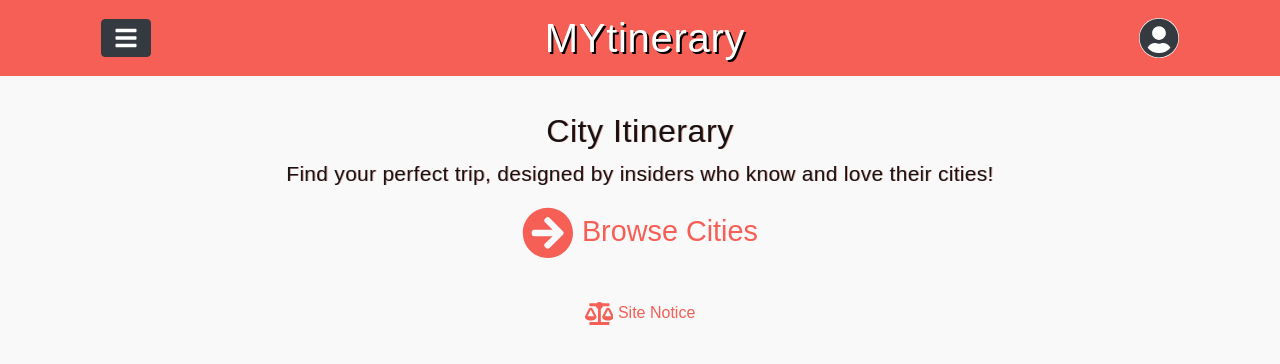
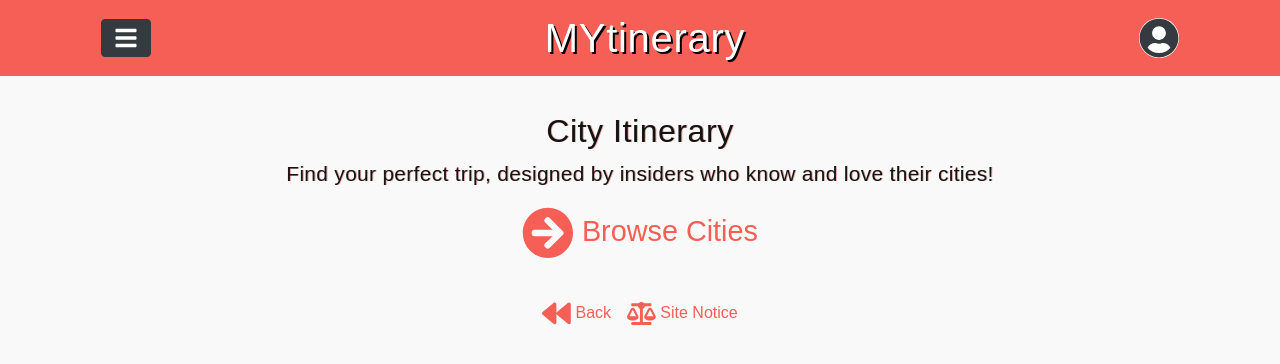
Before and after one commit to repetitioestmaterstudiorum/react-ts-city-itinerary, a React (Create React App) app in the folder front-end/: page / in a window 1280 px wide. Shown: the top 364 px of the page. Built offline with nearby package versions, Linux system fonts and the light colour scheme; no server answers.

Commit message:
back button

```diff
--- /dev/null
+++ b/front-end/src/components/BackButton.tsx
@@ -0,0 +1,24 @@
+import React, { FC, Fragment } from "react";
+import { useHistory } from "react-router-dom";
+import { Link } from "react-router-dom";
+import { FaBackward } from "react-icons/fa";
+
+const BackButton: FC = () => {
+  let history = useHistory();
+
+  return (
+    <Fragment>
+      <Link
+        className="nav-link"
+        style={{ padding: "0.5rem" }}
+        to="#"
+        onClick={() => history.goBack()}
+      >
+        <FaBackward />
+        {" Back"}
+      </Link>
+    </Fragment>
+  );
+};
+
+export default BackButton;
--- a/front-end/src/components/Profile.tsx
+++ b/front-end/src/components/Profile.tsx
@@ -5,8 +5,13 @@ import { Button } from "react-bootstrap";
 import axios from "axios";
 
 const Profile: FC = () => {
-  const [currentUser] = useContext(CurrentUserContext);
+  const [currentUser, setToken] = useContext(CurrentUserContext);
   const [likedItineraries, setLikedItineraries] = useState<Itineraries>();
+
+  const handleLogout = () => {
+    localStorage.clear();
+    setToken("");
+  };
 
   useEffect(() => {
     if (currentUser) {
@@ -32,6 +37,7 @@ const Profile: FC = () => {
     <div className="container pt-1 pb-1 text-center">
       <h1>Your profile</h1>
       {currentUser && currentUser.email ? (
+        <Fragment>
           <div className="row" style={{ maxWidth: "500px", margin: "auto" }}>
             <div className="col-sm-3 pt-2 pb-1">
               <img
@@ -83,6 +89,10 @@ const Profile: FC = () => {
               </div>
             </div>
           </div>
+          <button className="btn btn-primary pb-2" onClick={handleLogout}>
+            Log out
+          </button>
+        </Fragment>
       ) : (
         <Fragment>
           <Link to="/log-in">
--- a/front-end/src/components/layout/Footer.tsx
+++ b/front-end/src/components/layout/Footer.tsx
@@ -1,11 +1,13 @@
-import React, { useEffect, useState } from "react";
+import React, { FC, Fragment, useEffect, useState } from "react";
 import { withRouter, RouteComponentProps } from "react-router-dom";
 import { Link } from "react-router-dom";
 import { FaHome, FaBalanceScale } from "react-icons/fa";
+import BackButton from "../BackButton";
 
-const Footer: React.FC<RouteComponentProps> = props => {
+const Footer: FC<RouteComponentProps> = props => {
   // RouteComponentProps defines the prop types
-  const [isLanding, setIsLanding] = useState(); // like setState, 1st argument: the state, 2nd arugument: the function that will change the state to something (what is in the parameter)
+  const [isLanding, setIsLanding] = useState<boolean>();
+
   useEffect(() => {
     setIsLanding(props.location.pathname !== "/"); // setting isLanding to true or false
   }, [props.location.pathname]);
@@ -13,18 +15,20 @@ const Footer: React.FC<RouteComponentProps> = props => {
   return (
     <footer className="container-fluid mt-2 mb-2">
       <div className="d-flex justify-content-center">
+        <BackButton />
         {isLanding && (
-          <React.Fragment>
+          <Fragment>
             <Link className="nav-link" style={{ padding: "0.5rem" }} to="/">
               <FaHome />
               {" Home"}
             </Link>
-          </React.Fragment>
+          </Fragment>
         )}
         <Link
           className="nav-link"
           style={{ padding: "0.5rem" }}
-          to="/site-notice">
+          to="/site-notice"
+        >
           <FaBalanceScale />
           {" Site Notice"}
         </Link>
--- a/front-end/src/components/layout/Header.tsx
+++ b/front-end/src/components/layout/Header.tsx
@@ -1,11 +1,15 @@
 import React, { Fragment, FC, useState, useContext } from "react";
+import { useHistory } from "react-router-dom";
 import { Link, NavLink } from "react-router-dom";
 import { FaUserCircle, FaBars } from "react-icons/fa";
 import { Modal, Button, Dropdown } from "react-bootstrap";
 import "./Header.css";
 import { CurrentUserContext } from "../../context/CurrentUserContext";
+import BackButton from "../BackButton";
 
 const Header: FC = () => {
+  let history = useHistory();
+  console.log("history.length", history.length);
   const [currentUser, setToken] = useContext(CurrentUserContext);
   const [showModal, setShowModal] = useState<boolean>(false);
   const [showMenu, setShowMenu] = useState<boolean>(false);
@@ -33,16 +37,32 @@ const Header: FC = () => {
               <Dropdown.Toggle
                 variant="dark"
                 id="dropdown-basic"
-                onClick={showMenu ? handleHideMenu : handleShowMenu}>
+                onClick={showMenu ? handleHideMenu : handleShowMenu}
+              >
                 <FaBars />
               </Dropdown.Toggle>
               <Dropdown.Menu>
+                {history.length > 2 && (
+                  <Fragment>
+                    <span
+                      style={{
+                        padding: ".5rem 0 .25rem 0",
+                        textAlign: "center"
+                      }}
+                      onClick={handleHideMenu}
+                    >
+                      <BackButton />
+                    </span>
+                    <hr style={{ width: "80%", margin: "0.5rem auto" }}></hr>
+                  </Fragment>
+                )}
                 <NavLink
                   to="/"
                   exact
                   onClick={handleHideMenu}
                   className="dropdown-item"
-                  activeClassName="active">
+                  activeClassName="active"
+                >
                   Home
                 </NavLink>
                 <NavLink
@@ -50,7 +70,8 @@ const Header: FC = () => {
                   exact
                   onClick={handleHideMenu}
                   className="dropdown-item"
-                  activeClassName="active">
+                  activeClassName="active"
+                >
                   Browse cities
                 </NavLink>
                 <hr style={{ width: "80%", margin: "0.5rem auto" }}></hr>
@@ -61,7 +82,8 @@ const Header: FC = () => {
                       exact
                       onClick={handleHideMenu}
                       className="dropdown-item"
-                      activeClassName="active">
+                      activeClassName="active"
+                    >
                       My Profile
                     </NavLink>
                     <NavLink
@@ -69,7 +91,8 @@ const Header: FC = () => {
                       exact
                       onClick={handleLogout}
                       className="dropdown-item"
-                      activeClassName="">
+                      activeClassName=""
+                    >
                       Logout
                     </NavLink>
                   </Fragment>
@@ -80,7 +103,8 @@ const Header: FC = () => {
                       exact
                       onClick={handleHideMenu}
                       className="dropdown-item"
-                      activeClassName="active">
+                      activeClassName="active"
+                    >
                       Log in
                     </NavLink>
                     <NavLink
@@ -88,7 +112,8 @@ const Header: FC = () => {
                       exact
                       onClick={handleHideMenu}
                       className="dropdown-item"
-                      activeClassName="active">
+                      activeClassName="active"
+                    >
                       Create account
                     </NavLink>
                   </Fragment>
@@ -99,7 +124,8 @@ const Header: FC = () => {
                   exact
                   onClick={handleHideMenu}
                   className="dropdown-item"
-                  activeClassName="active">
+                  activeClassName="active"
+                >
                   Site Notice
                 </NavLink>
               </Dropdown.Menu>
@@ -116,7 +142,8 @@ const Header: FC = () => {
               <img
                 src={currentUser.profilePicture}
                 alt={currentUser.email}
-                onClick={handleShowModal}></img>
+                onClick={handleShowModal}
+              ></img>
             ) : (
               <FaUserCircle onClick={handleShowModal} />
             )}
@@ -129,7 +156,8 @@ const Header: FC = () => {
           dialogClassName="modalStyle"
           onHide={handleHideModal}
           animation={false}
-          aria-labelledby="example-modal-sizes-title-sm">
+          aria-labelledby="example-modal-sizes-title-sm"
+        >
           {currentUser && currentUser.email ? (
             <Fragment>
               <Modal.Header>
@@ -161,7 +189,8 @@ const Header: FC = () => {
                   <Button
                     variant="link"
                     onClick={handleHideModal}
-                    style={{ marginRight: ".25rem" }}>
+                    style={{ marginRight: ".25rem" }}
+                  >
                     Log in
                   </Button>
                 </Link>
```
Also changed, not shown: 1 other file (tests, documents, lock files or other folders). Lines whose indentation alone changed are shown as unchanged.
